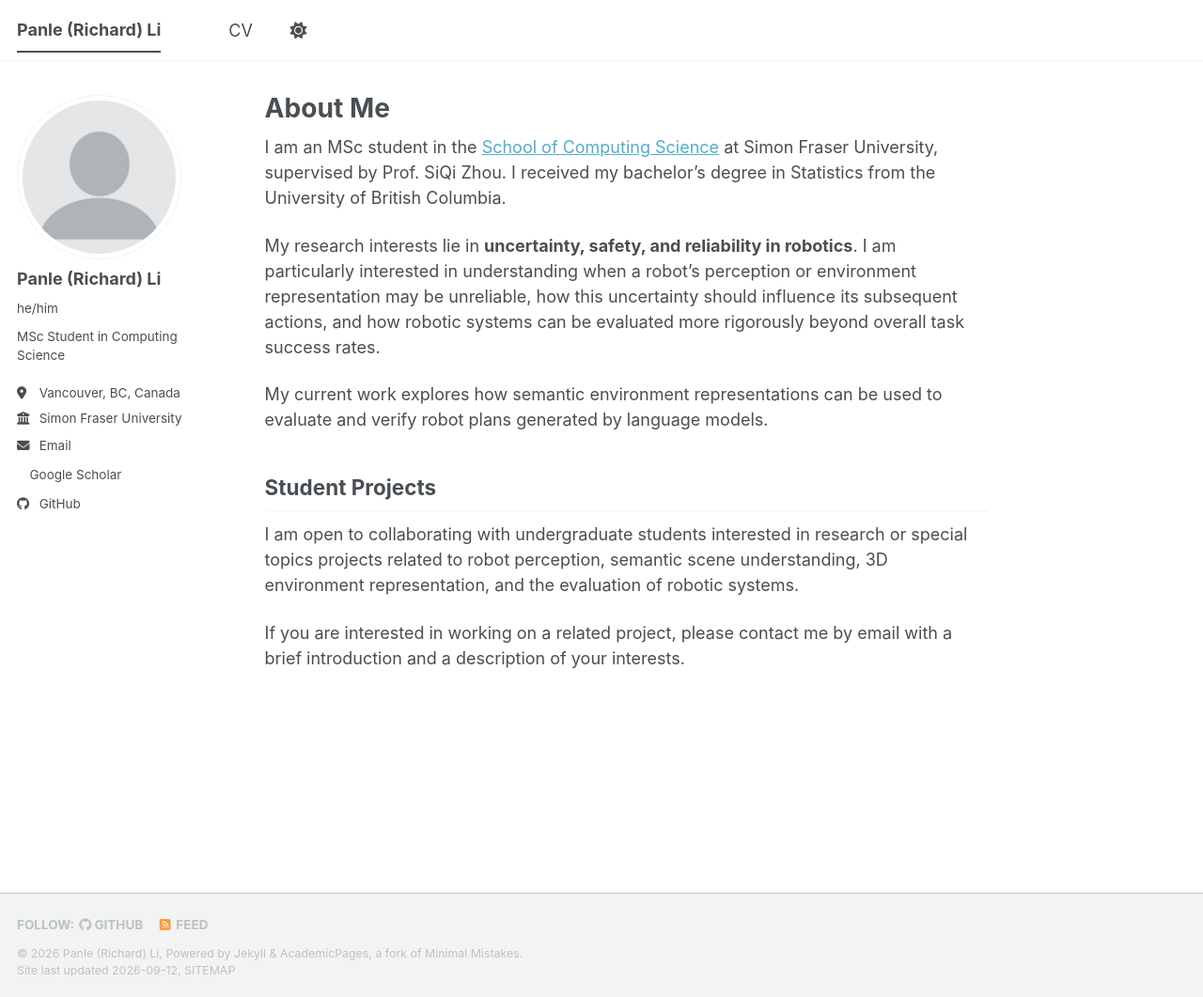
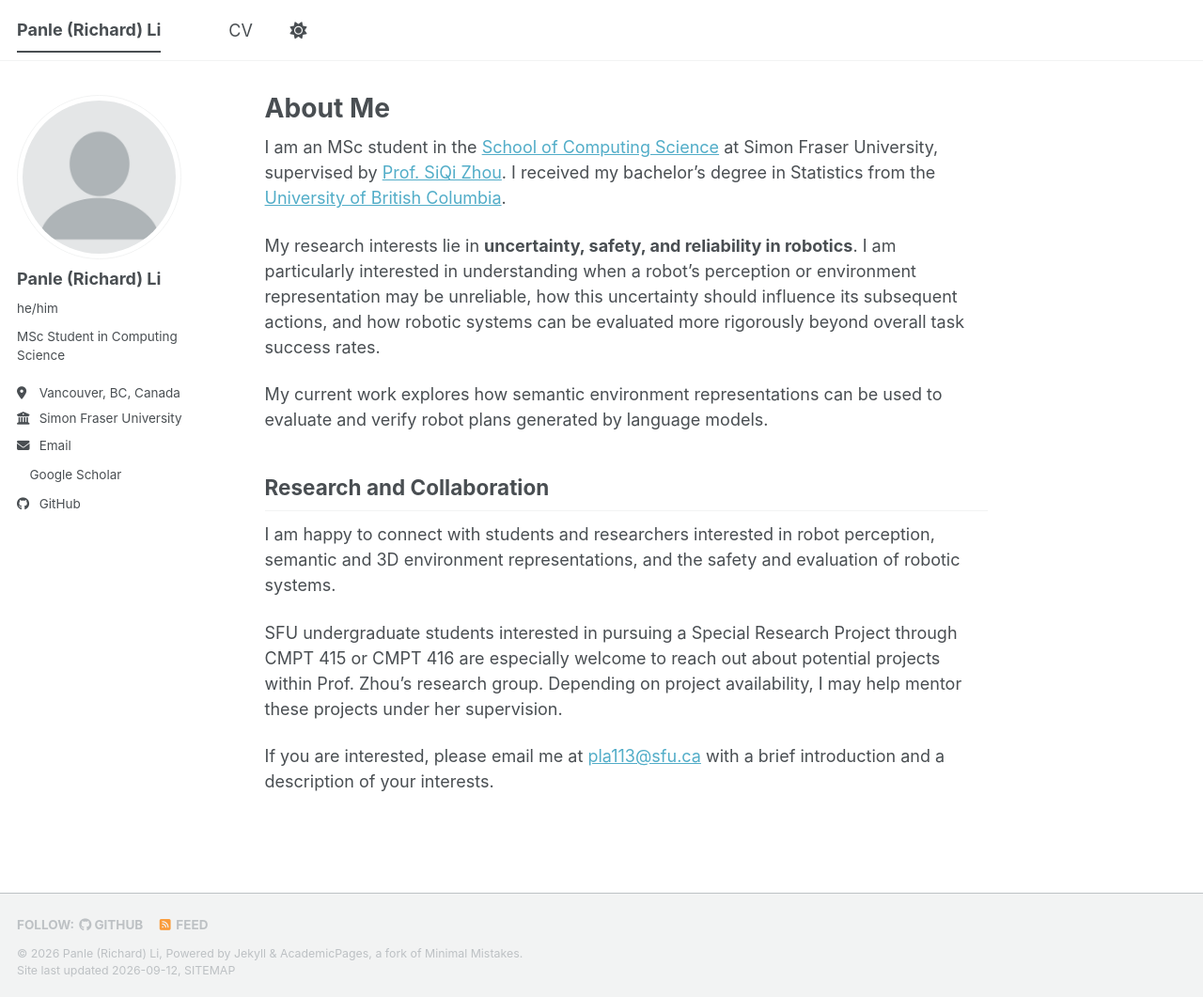
Before and after one commit to panleli/panleli.github.io, a Jekyll site: the page built from _pages/about.md, in a window 1280 px wide and 1061 px high. Shown: the whole window at 94% size. Built offline with Jekyll 4.4.1, drawn with Linux system fonts in a browser that asks for light colours; a style sheet for code colours, icons or effects is not loaded.

Commit message:
Update about.md

```diff
--- a/_pages/about.md
+++ b/_pages/about.md
@@ -7,14 +7,16 @@ redirect_from:
   - /about.html
 ---
 
-I am an MSc student in the [School of Computing Science](https://www.sfu.ca/computing.html) at Simon Fraser University, supervised by Prof. SiQi Zhou. I received my bachelor's degree in Statistics from the University of British Columbia.
+I am an MSc student in the [School of Computing Science](https://www.sfu.ca/computing.html) at Simon Fraser University, supervised by [Prof. SiQi Zhou](https://siqizhou.com/). I received my bachelor's degree in Statistics from the [University of British Columbia](https://www.ubc.ca/).
 
 My research interests lie in **uncertainty, safety, and reliability in robotics**. I am particularly interested in understanding when a robot's perception or environment representation may be unreliable, how this uncertainty should influence its subsequent actions, and how robotic systems can be evaluated more rigorously beyond overall task success rates.
 
 My current work explores how semantic environment representations can be used to evaluate and verify robot plans generated by language models.
 
-## Student Projects
+## Research and Collaboration
 
-I am open to collaborating with undergraduate students interested in research or special topics projects related to robot perception, semantic scene understanding, 3D environment representation, and the evaluation of robotic systems.
+I am happy to connect with students and researchers interested in robot perception, semantic and 3D environment representations, and the safety and evaluation of robotic systems.
 
-If you are interested in working on a related project, please contact me by email with a brief introduction and a description of your interests.
+SFU undergraduate students interested in pursuing a Special Research Project through CMPT 415 or CMPT 416 are especially welcome to reach out about potential projects within Prof. Zhou's research group. Depending on project availability, I may help mentor these projects under her supervision.
+
+If you are interested, please email me at [pla113@sfu.ca](mailto:pla113@sfu.ca) with a brief introduction and a description of your interests.
```
